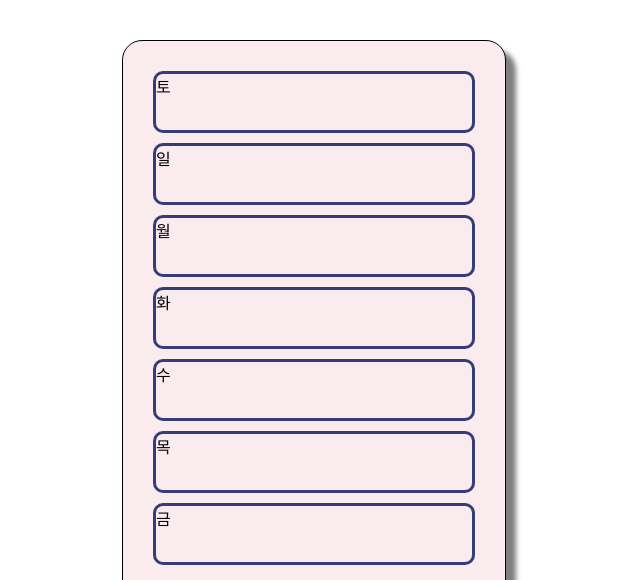
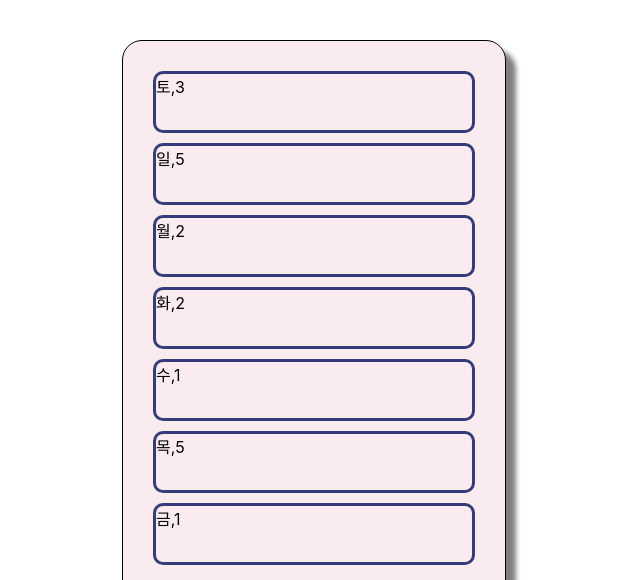
Before and after one commit to nggoong/hanghae-weekly-grade, a React (Create React App) app: page / in a window 1280 px wide. Shown: the top 580 px of the page, without its empty margins (326-966 px from the left). Built offline with nearby package versions, Linux system fonts and the light colour scheme.

Commit message:
요일과 점수를 객체로 같이 저장하여 리렌더링 시 점수를 받아오지 못하는 문제 해결

```diff
--- a/src/App.js
+++ b/src/App.js
@@ -5,50 +5,28 @@ import GradeBar from './components/GradeBar';
 let sample_day = ['일', '월', '화', '수', '목', '금', '토'];
 
 function App() {
-  const [days, setDays] = useState([]);
-  // const [scores, setScores] = useState([1,2,3,4,5]);
-  const scores = useRef([]);
+  const [datas, setDatas] = useState([]);
 
-  // 요일 구하기
+  // 요일
   useEffect(()=> {
+    // 오늘 무슨 요일인지 받아오기
     const dateobj = new Date();
     let today = dateobj.getDay();
-    let new_day = [];
+    let day_and_score = []; // {day:요일, score:점수}를 담는 배열
     for(let i = 0; i < sample_day.length; i++) {
-      new_day.push(sample_day[today++ % 7]);
+      let new_score = Math.floor(Math.random() * 5) + 1; // 반복 시 계속 난수를 불러옴
+
+      day_and_score.push({day:sample_day[today++ % 7], score: new_score});
     }
-    setDays(new_day);
-
+    setDatas(day_and_score);
   }, []);
 
-  // 스코어 리렌더링 될 때마다
-  // 랜덤으로 부여하기
-  // useEffect(()=> {
-  //   let new_score_array = [];
-  //   let new_score_index ;
-  //   for(let i = 0; i < days.length; i++) {
-  //     new_score_index = Math.floor(Math.random() * 5);
-  //     new_score_array.push(sample_score[new_score_index]);
-  //   }
-  //   setScores(new_score_array);
-  //   console.log(new_score_array)
-  // }, [])
-
-  useEffect(() => {
-    let new_score_array = [];
-    let new_score = 0;
-    for(let i = 0; i < days.length; i++) {
-      new_score = Math.floor(Math.random() * 5) + 1
-      new_score_array.push(new_score);
-    }
-    scores.current = [...new_score_array];
-  })
 
   return (
     <div className="App">
       <Container>
         <WeeklyAppContainer>
-          <GradeBar days={days} scores={scores.current}/>
+          <GradeBar datas={datas}/>
         </WeeklyAppContainer>
       </Container>
     </div>
--- a/src/components/GradeBar.js
+++ b/src/components/GradeBar.js
@@ -1,24 +1,24 @@
 import React from 'react';
 import styled from 'styled-components';
 
-const GradeBarItem = ({ day, score }) => {
+const GradeBarItem = ({ data }) => {
 
 
     return(
         <GradeBarList>
-            <div className='day-area'>{day} {score}</div>
+            <div className='day-area'>{data.day},{data.score} </div>
             <div></div>
         </GradeBarList>
     )
 }
 
-const GradeBar = ({ days, scores }) => {
+const GradeBar = ({ datas }) => {
 
 
     return(
         <>
         <GradeBarListWrapper>
-            {days.map((day, index) => <GradeBarItem day={day} key={index} score={scores[index]}/>)}
+            {datas.map((data, index) => <GradeBarItem data={data} key={index}/>)}
         </GradeBarListWrapper>
 
         <GradeBarButtonWrapper>
```
